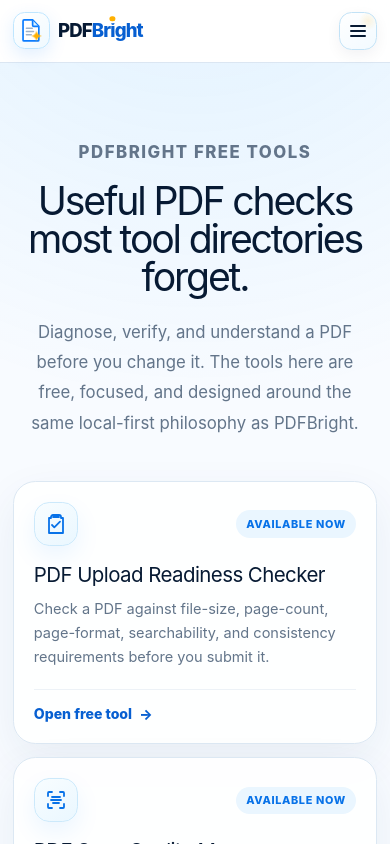
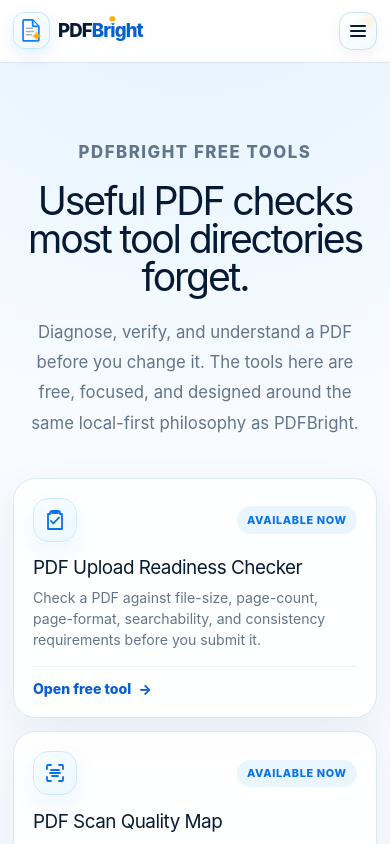
Before and after one commit to Rouane12/pdfbright, a Next.js app: page /tools in a window 390 px wide. Shown: the top 844 px of the page. Built offline with nearby package versions, Linux system fonts and the light colour scheme; no server answers.

Commit message:
Tighten Free Tools card spacing

```diff
--- a/src/app/tools/tools-hub-polish.css
+++ b/src/app/tools/tools-hub-polish.css
@@ -1,19 +1,20 @@
 .tools-grid {
-  gap: 1.15rem;
+  gap: 1rem;
 }
 
 .tool-card {
   display: flex;
-  min-height: 292px;
+  min-height: 0;
   flex-direction: column;
-  padding: 1.5rem;
+  padding: 1.4rem;
 }
 
 .tool-card__top {
   display: flex;
+  min-height: 3rem;
   align-items: center;
   justify-content: space-between;
-  gap: 0.85rem;
+  gap: 0.75rem;
 }
 
 .tool-card__icon {
@@ -38,36 +39,42 @@
 
 .tool-card__copy {
   display: grid;
-  gap: 0.72rem;
-  margin-top: 1.25rem;
+  gap: 0.5rem;
+  margin-top: 1rem;
 }
 
 .tool-card h2 {
   margin: 0;
-  max-width: 16ch;
+  max-width: none;
   color: var(--navy);
-  font-size: 1.28rem;
-  line-height: 1.2;
-  letter-spacing: -0.028em;
+  font-size: 1.24rem;
+  line-height: 1.22;
+  letter-spacing: -0.026em;
+  text-wrap: balance;
 }
 
 .tool-card p {
   margin: 0;
-  max-width: 34ch;
+  max-width: none;
   color: #63758a;
-  font-size: 0.91rem;
-  line-height: 1.65;
+  font-size: 0.9rem;
+  line-height: 1.55;
+  text-wrap: pretty;
 }
 
 .tool-card__link {
   position: static;
   inset: auto;
   margin-top: auto;
-  padding-top: 1.35rem;
+  padding-top: 1.05rem;
   border-top: 1px solid #edf2f7;
   color: #075fd1;
   line-height: 1.2;
   transition: gap 160ms ease, color 160ms ease;
+}
+
+.tool-card__copy + .tool-card__link {
+  margin-top: 1.15rem;
 }
 
 .tool-card__link:hover {
@@ -88,18 +95,21 @@
 
 @media (max-width: 640px) {
   .tools-hero {
-    padding-bottom: 2.7rem;
+    padding-bottom: 2.5rem;
   }
 
   .tools-grid {
     grid-template-columns: 1fr;
-    gap: 0.85rem;
+    gap: 0.8rem;
     padding-inline: 0.8rem;
   }
 
   .tool-card {
-    min-height: 0;
-    padding: 1.25rem;
+    padding: 1.2rem;
+  }
+
+  .tool-card__top {
+    min-height: 2.75rem;
   }
 
   .tool-card__icon {
@@ -108,17 +118,25 @@
   }
 
   .tool-card__copy {
-    margin-top: 1.05rem;
-    gap: 0.6rem;
+    margin-top: 0.9rem;
+    gap: 0.45rem;
   }
 
-  .tool-card h2,
+  .tool-card h2 {
+    font-size: 1.18rem;
+    line-height: 1.22;
+  }
+
   .tool-card p {
-    max-width: none;
+    font-size: 0.88rem;
+    line-height: 1.5;
+  }
+
+  .tool-card__copy + .tool-card__link {
+    margin-top: 1rem;
   }
 
   .tool-card__link {
-    margin-top: 1.25rem;
-    padding-top: 1rem;
+    padding-top: 0.9rem;
   }
 }
```
